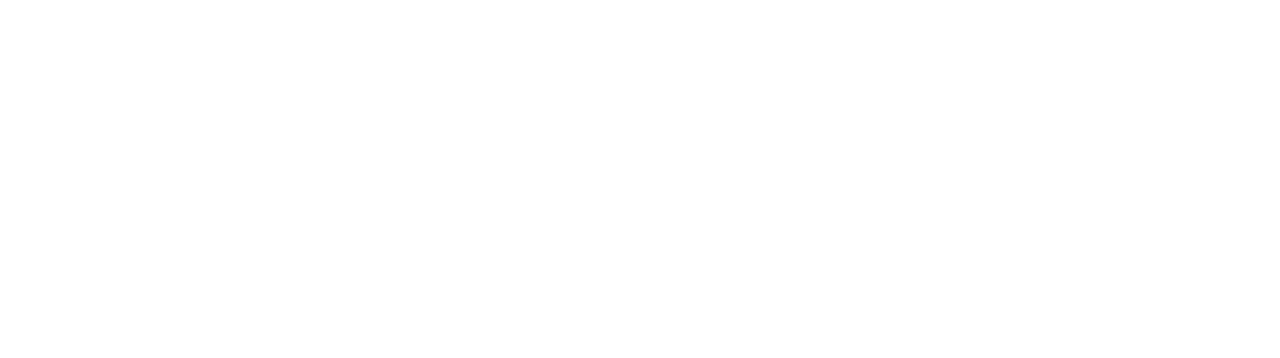
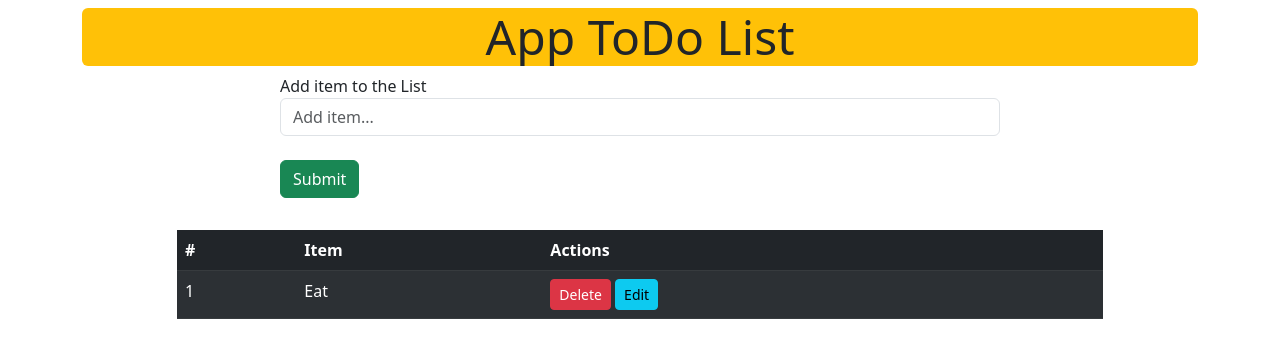
Before and after one commit to Carol21d/ToDoList, a website: page index.html in a window 1280 px wide. Drawn offline with nearby package versions, Linux system fonts and the light colour scheme.

Commit message:
finish structure in html

```diff
--- a/index.html
+++ b/index.html
@@ -1,12 +1,59 @@
 <!DOCTYPE html>
 <html lang="en">
+
 <head>
     <meta charset="UTF-8">
     <meta http-equiv="X-UA-Compatible" content="IE=edge">
     <meta name="viewport" content="width=device-width, initial-scale=1.0">
+    <link rel="stylesheet" href="node_modules/bootstrap/dist/css/bootstrap.min.css">
     <title>ToDo List</title>
 </head>
+
 <body>
 
+    <div class="container">
+        <div class="text-center">
+            <h1 class="display-5 mt-2 bg-warning rounded">App ToDo List</h1>
+        </div>
+        <div class="main row justify-content-center">
+            <form action="#" class="row justify-content-center mb-4" autocomplete="off">
+                <div class="col-10 col-md-8 mb-4">
+                    <label for="addItem">Add item to the List</label>
+                    <input class="form-control" id="addItem" placeholder="Add item..." type="text">
+                </div>
+                <div class="col-10 col-md-8">
+                    <input class="btn btn-success add-tbn" type="submit" value="Submit">
+                </div>
+            </form>
+
+            <div class="col-12 col-md-10 mt-2">
+                <table class="table table-striped table-dark">
+                    <thead>
+                        <tr>
+                            <th scope="col">#</th>
+                            <th scope="col">Item</th>
+                            <th scope="col">Actions</th>
+                        </tr>
+                    </thead>
+                    <tbody>
+                        <tr>
+                            <td scope="row">1</td>
+                            <td scope="row">Eat</td>
+                            <td scope="row">
+                                <a href="#" class="btn btn-danger btn-sm">Delete</a>
+                                <a href="#" class="btn btn-info btn-sm"> Edit</a>
+                            </td>
+
+                        </tr>
+                    </tbody>
+
+                </table>
+
+            </div>
+
+
+        </div>
+    </div>
 </body>
+
 </html>
```
